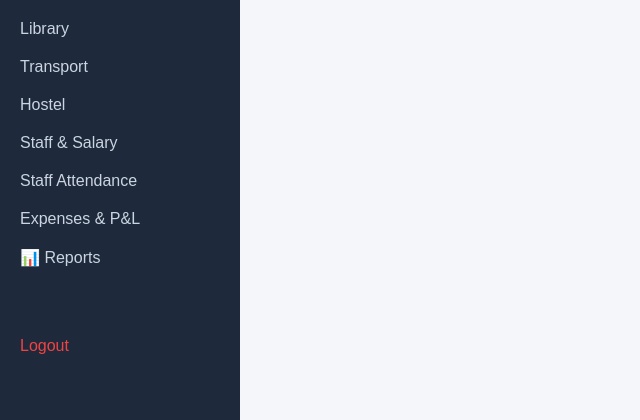
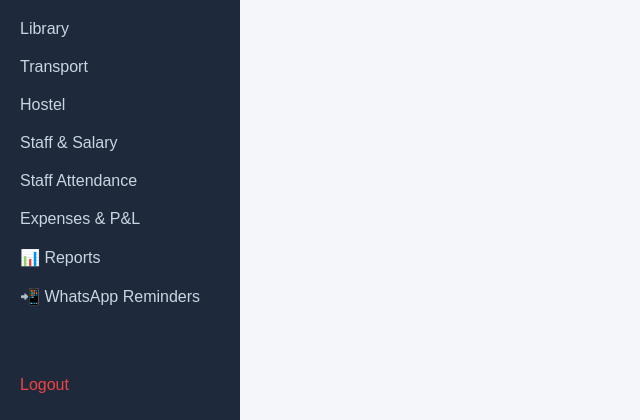
Before and after one commit to yahooamankum500-sketch/School-management-, a Flask app: template templates/dashboard.html in a window 1280 px wide. Shown: the part 420-840 px from the top of the page, without its empty margins (0-640 px from the left). Run offline with Flask 3, Linux system fonts and the light colour scheme; the template is opened without the code that fills it, so the values that code supplies are empty.

Commit message:
Update base.html

```diff
--- a/templates/base.html
+++ b/templates/base.html
@@ -31,6 +31,7 @@
         <a href="/staff-attendance/">Staff Attendance</a>
         <a href="/expenses/">Expenses & P&L</a>
         <a href="/reports/">📊 Reports</a>
+        <a href="/reminders/">📲 WhatsApp Reminders</a>
         <a href="/logout" style="color:#ef4444; margin-top:50px;">Logout</a>
     </div>
     <div class="main">
```
